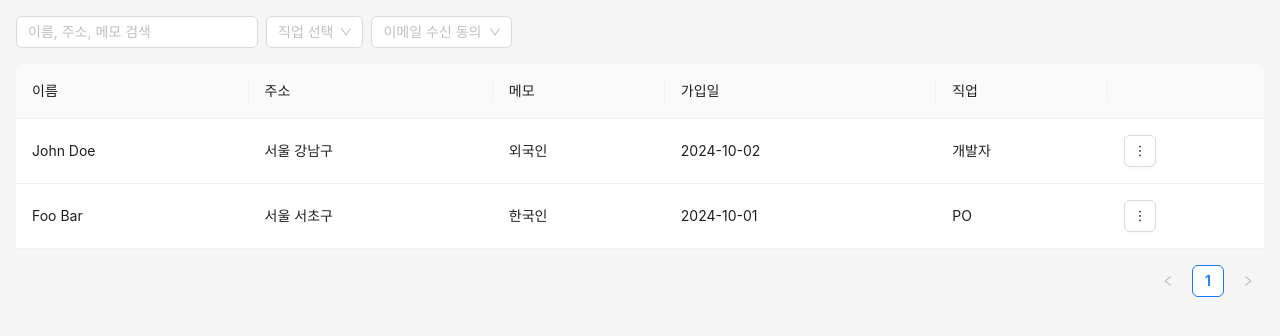
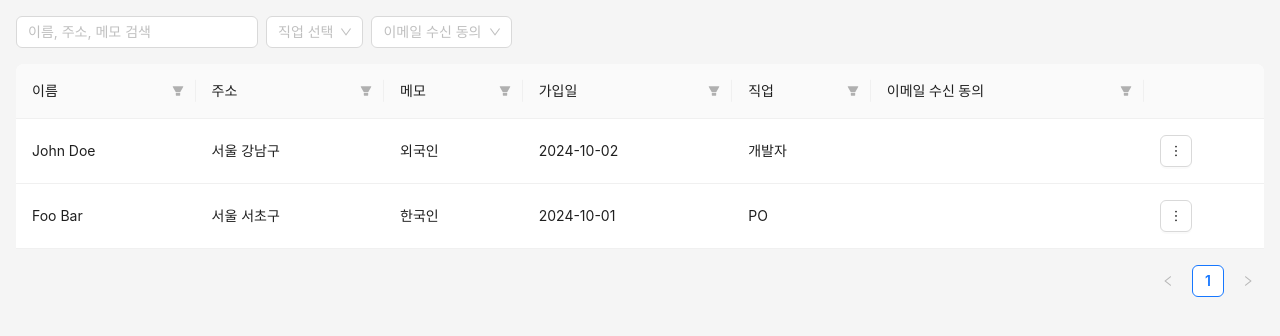
Before and after one commit to zinsani/recatch-test, a React (Vite) app: page / in a window 1280 px wide. Shown: the top 336 px of the page. Built offline with nearby package versions, Linux system fonts and the light colour scheme; a web font is replaced by a local one.

Commit message:
Filter user records with each fields

```diff
--- a/src/pages/user-page.tsx
+++ b/src/pages/user-page.tsx
@@ -5,11 +5,36 @@ import {
 } from "@/entities/user/model/user-column-options";
 import { useUserQuery } from "@/features/user/find/useUserQuery";
 import { Space, Input, Select, Table, Button } from "antd";
-import { MoreOutlined } from "@ant-design/icons";
+import { FilterFilled, MoreOutlined } from "@ant-design/icons";
+import { useMemo, useState } from "react";
+
+type ColumnFilters = Record<string, string[]>;
 
 function UserPage() {
   const { data } = useUserQuery({});
-  const filteredItems = data ? data.data : ([] as User[]);
+  const [columnFilters, setColumnFilters] = useState<ColumnFilters>({});
+
+  const filteredUsers = useMemo(() => {
+    return (
+      data?.data.filter((user) => {
+        const matchesColumnFilters = Object.entries(columnFilters).every(
+          ([field, values]) => {
+            if (!values || values.length === 0) return true;
+            const userValue = String(user[field as keyof User]);
+            return values.includes(userValue);
+          },
+        );
+
+        return matchesColumnFilters;
+      }) || []
+    );
+  }, [data?.data, columnFilters]);
+
+  const filterProps = {
+    filterMode: "menu" as const,
+    filterMultiple: true,
+    filterIcon: <FilterFilled />,
+  };
 
   return (
     <>
@@ -29,28 +54,67 @@ function UserPage() {
         </Space>
 
         <Table
-          dataSource={filteredItems}
+          dataSource={filteredUsers}
           rowKey="id"
           columns={[
             {
               title: "이름",
               dataIndex: "name",
+              ...filterProps,
+              filters:
+                data?.data.map((e) => ({ text: e.name, value: e.name })) ?? [],
             },
             {
               title: "주소",
               dataIndex: "address",
+              ...filterProps,
+              filters:
+                data?.data
+                  .filter(({ address }) => !!address)
+                  .map((e) => ({
+                    text: e.address!,
+                    value: e.address!,
+                  })) ?? [],
             },
             {
               title: "메모",
               dataIndex: "memo",
+              ...filterProps,
+              filters:
+                data?.data
+                  .filter(({ memo }) => !!memo)
+                  .map((e) => ({
+                    text: e.memo!,
+                    value: e.memo!,
+                  })) ?? [],
             },
             {
               title: "가입일",
               dataIndex: "joinedAt",
+              ...filterProps,
+              filters:
+                data?.data.map((e) => ({
+                  text: e.joinedAt,
+                  value: e.joinedAt,
+                })) ?? [],
             },
             {
               title: "직업",
               dataIndex: "job",
+              ...filterProps,
+              filters: jobOptions.map(({ label, value }) => ({
+                text: label,
+                value,
+              })),
+            },
+            {
+              title: "이메일 수신 동의",
+              dataIndex: "agreedToEmail",
+              ...filterProps,
+              filters: [
+                { text: "동의", value: true },
+                { text: "비동의", value: false },
+              ],
             },
             {
               title: "",
@@ -58,6 +122,10 @@ function UserPage() {
               render: (_, user) => <Button icon={<MoreOutlined />} />,
             },
           ]}
+          onChange={(_, filters) => {
+            // filters: { name: ['홍길동', '김철수'], address: ['서울시'] ... }
+            setColumnFilters(filters as Record<string, string[]>);
+          }}
         />
       </Space>
     </>
```
